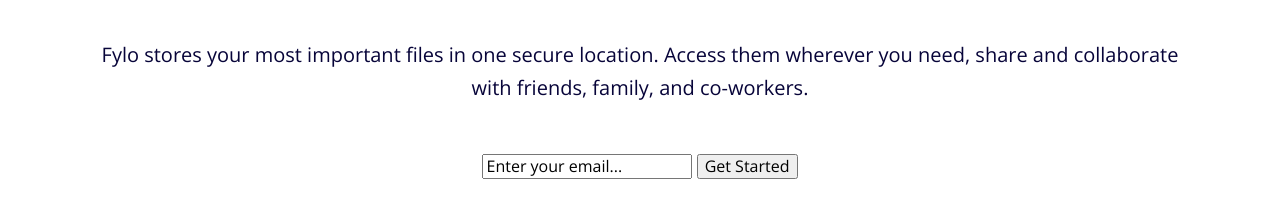
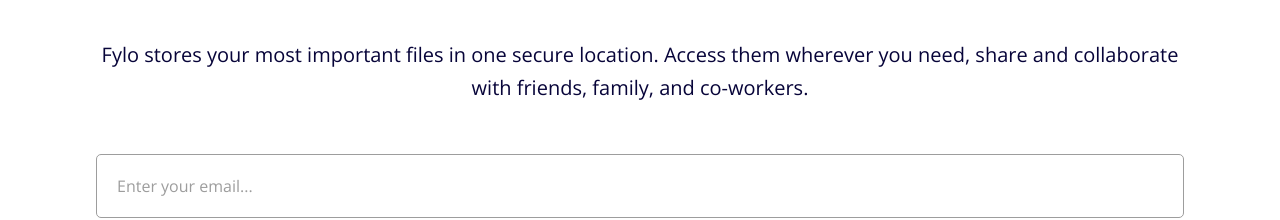
Before and after one commit to mreadv/fylo-landing, a website built with Parcel: page index.html in a window 1280 px wide. Shown: the part 584-804 px from the top of the page. Built offline with nearby package versions, Linux system fonts and the light colour scheme.

Commit message:
Styled buttons

```diff
--- a/css/main.css
+++ b/css/main.css
@@ -234,6 +234,27 @@
   padding-top: 30px;
 }
 
+#hero .form {
+  display: flex;
+  flex-flow: wrap;
+  width: 100%;
+}
+
+#hero .form input {
+  border-radius: 5px;
+  border: .5px solid #9d9d9d;
+  display: flex;
+  height: 60px;
+  width: 100%;
+}
+
+#hero .form .input-text {
+  color: #9d9d9d;
+  font-weight: 400;
+  margin-bottom: 25px;
+  padding-left: 20px;
+}
+
 
 
 /* ==========================================================================
```
